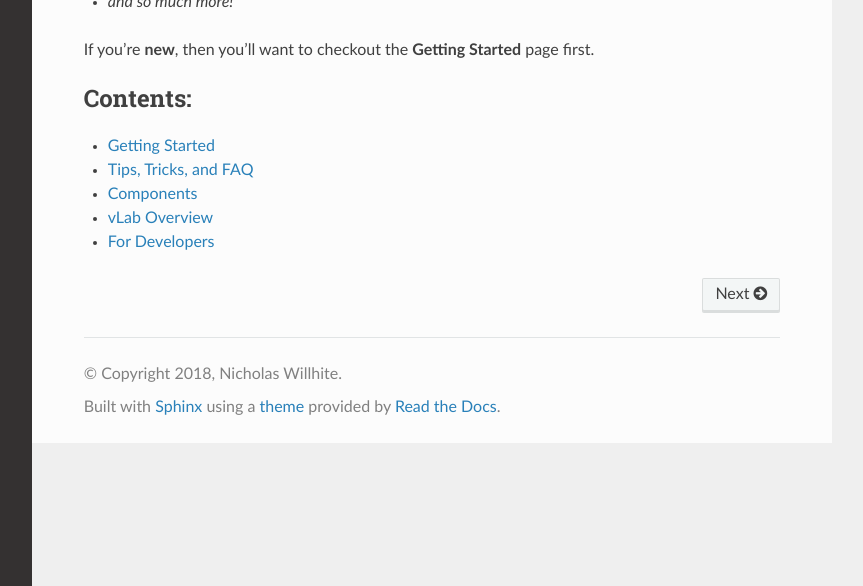
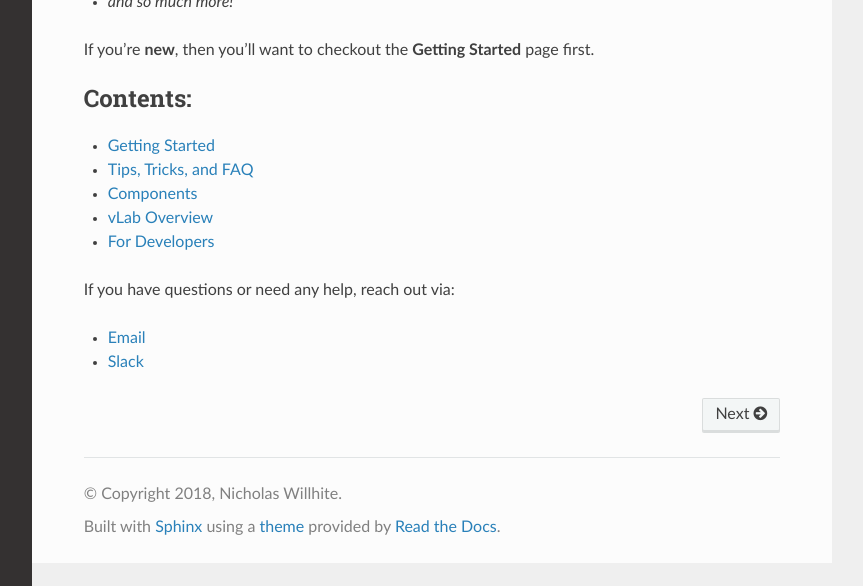
Before and after one commit to willnx/vlab_docs, a Sphinx documentation site: the page built from docs/source/index.rst, in a window 1280 px wide, cut to the strip 314-900 px from the top of the page. Shown: the whole strip, without its empty margins (268-1131 px from the left). Built offline with Sphinx 7.4.7 and the Read the Docs theme 2.0.0, drawn with Linux system fonts in a browser that asks for light colours.

Commit message:
Updated docs to point to Dell Slack

```diff
--- a/docs/source/index.rst
+++ b/docs/source/index.rst
@@ -31,3 +31,16 @@ If you're **new**, then you'll want to checkout the **Getting Started** page fir
    components/base.rst
    overview/how_it_works.rst
    for_developers/base.rst
+
+
+.. raw:: html
+
+   <p> If you have questions or need any help, reach out via: </p>
+   <ul>
+     <li>
+       <a href="mailto:nicholas.willhite@emc.com?Subject=vLab%20Question" target="_blank">Email</a>
+     </li>
+     <li>
+       <a href="https://dellstorage.slack.com/messages/CN46NC7EX" target="_blank">Slack</a>
+     </li>
+   </ul>
```
Also changed, not shown: docs/source/tips_and_faq.rst (+0 -11 lines).
